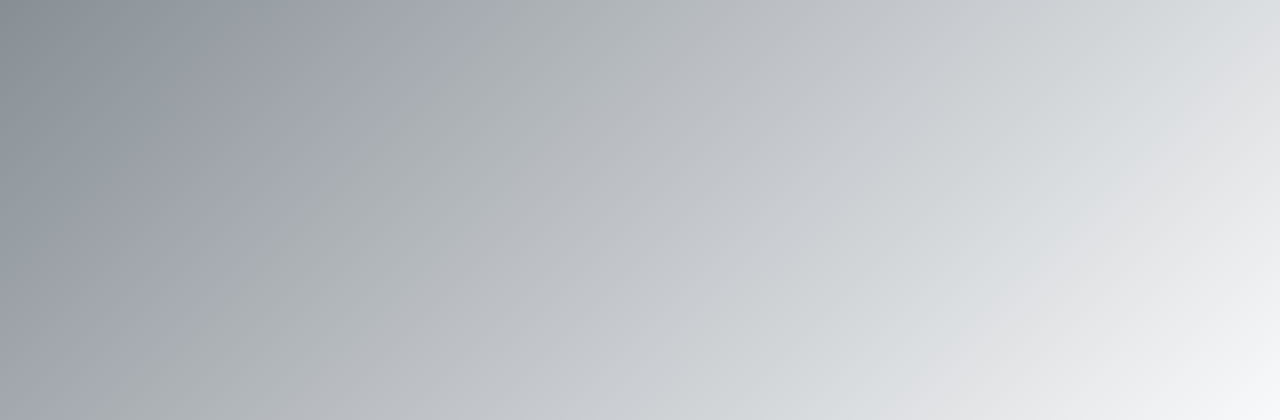
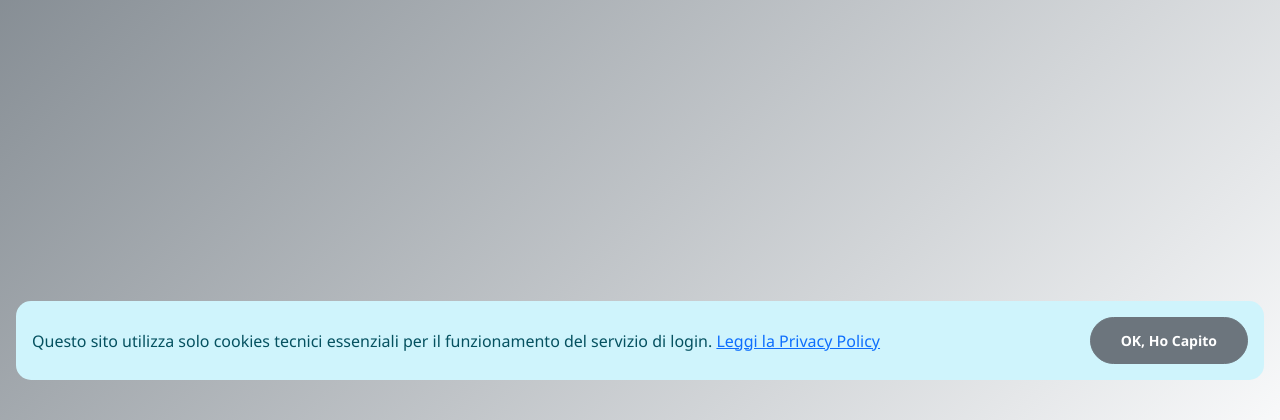
Before and after one commit to matteo-farinelli/azure-deploy, a Flask app: page /dashboard in a window 1280 px wide. Shown: the part 404-824 px from the top of the page. Run offline with Flask 3, Linux system fonts and the light colour scheme; the visitor is signed in with stand-in values (Sample User, id 1).

Commit message:
Update base.html

```diff
--- a/templates/base.html
+++ b/templates/base.html
@@ -187,6 +187,28 @@
     <script src="https://cdn.jsdelivr.net/npm/bootstrap@5.1.3/dist/js/bootstrap.bundle.min.js"></script>
     {% block scripts %}{% endblock %}
 
+<div id="cookie-notice" class="alert alert-info fixed-bottom m-3" style="display: none;">
+    <div class="d-flex justify-content-between align-items-center">
+        <span>
+            Questo sito utilizza solo cookies tecnici essenziali per il funzionamento del servizio di login.
+            <a href="{{ url_for('privacy_policy') }}">Leggi la Privacy Policy</a>
+        </span>
+        <button type="button" class="btn btn-sm btn-primary" onclick="acceptCookies()">
+            OK, Ho Capito
+        </button>
+    </div>
+</div>
 
+<script>
+function acceptCookies() {
+    localStorage.setItem('cookiesAccepted', 'true');
+    document.getElementById('cookie-notice').style.display = 'none';
+}
+
+// Show notice if not already accepted
+if (!localStorage.getItem('cookiesAccepted')) {
+    document.getElementById('cookie-notice').style.display = 'block';
+}
+</script>
 </body>
 </html>
```
